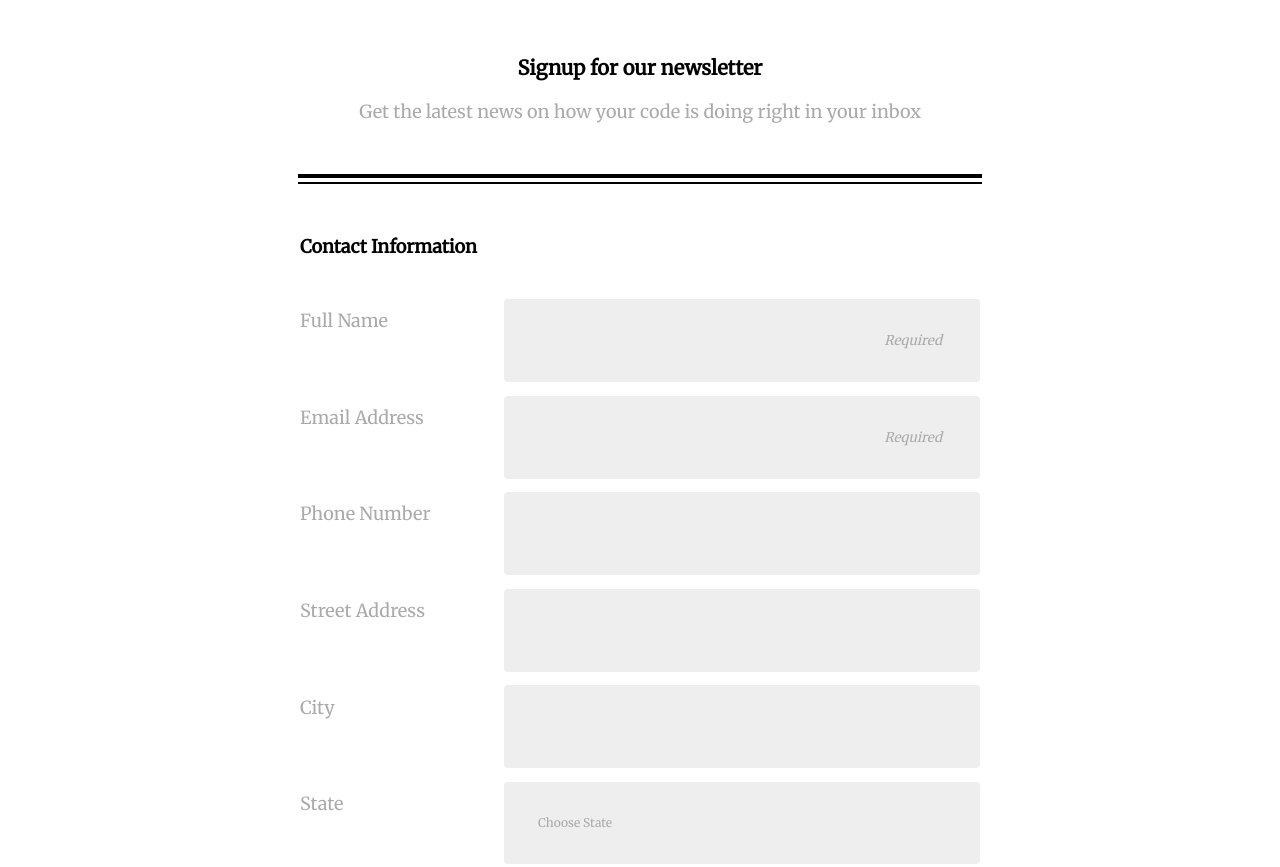
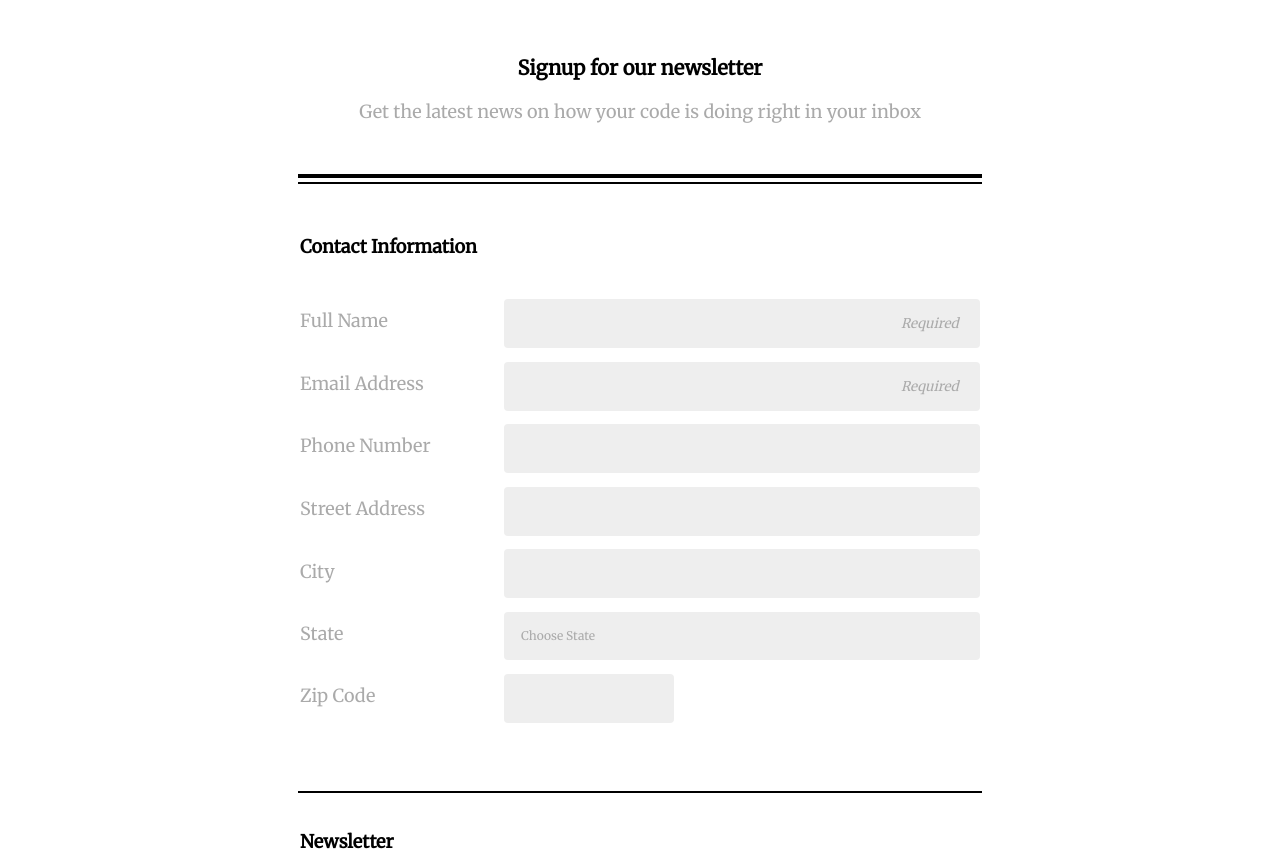
Before and after one commit to Ahunter24/Treehouse-Registration-Form, a plain HTML site: page index.html in a window 1280 px wide. Shown: the part 82-949 px from the top of the page. Drawn offline with Linux system fonts and the light colour scheme.

Commit message:
Reduced padding of contact-form input in desktop view

```diff
--- a/styles/styles.css
+++ b/styles/styles.css
@@ -174,6 +174,10 @@ footer p {
   }
   .contact input, .contact select {
     width: 70%;
+    padding: 2.5%;
+  }
+  #zip-code {
+    width: 25%;
   }
   legend, .newsletter label,
   .form-header p {
```
